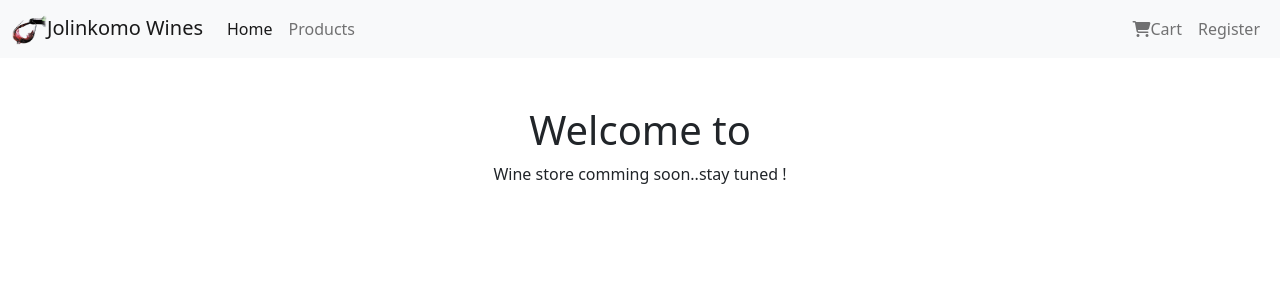
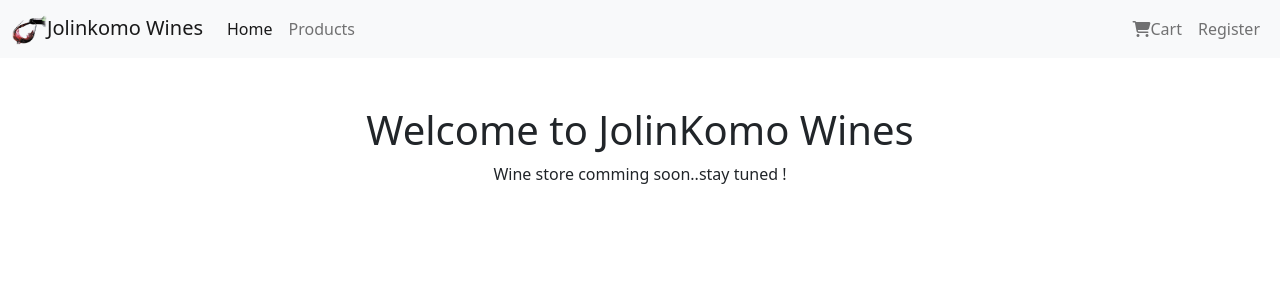
Before and after one commit to AsandahDevs/wine-store, an Angular app: page / in a window 1280 px wide. Shown: the top 300 px of the page. Built offline with nearby package versions, Linux system fonts and the light colour scheme.

Commit message:
Add companyName property.

```diff
--- a/src/app/homepage/homepage.component.ts
+++ b/src/app/homepage/homepage.component.ts
@@ -3,8 +3,8 @@ import { Component } from '@angular/core';
 @Component({
   selector: 'app-homepage',
   templateUrl: './homepage.component.html',
-  styleUrls: ['./homepage.component.scss']
+  styleUrls: ['./homepage.component.scss'],
 })
 export class HomepageComponent {
-
+  companyName = 'JolinKomo Wines';
 }
```
